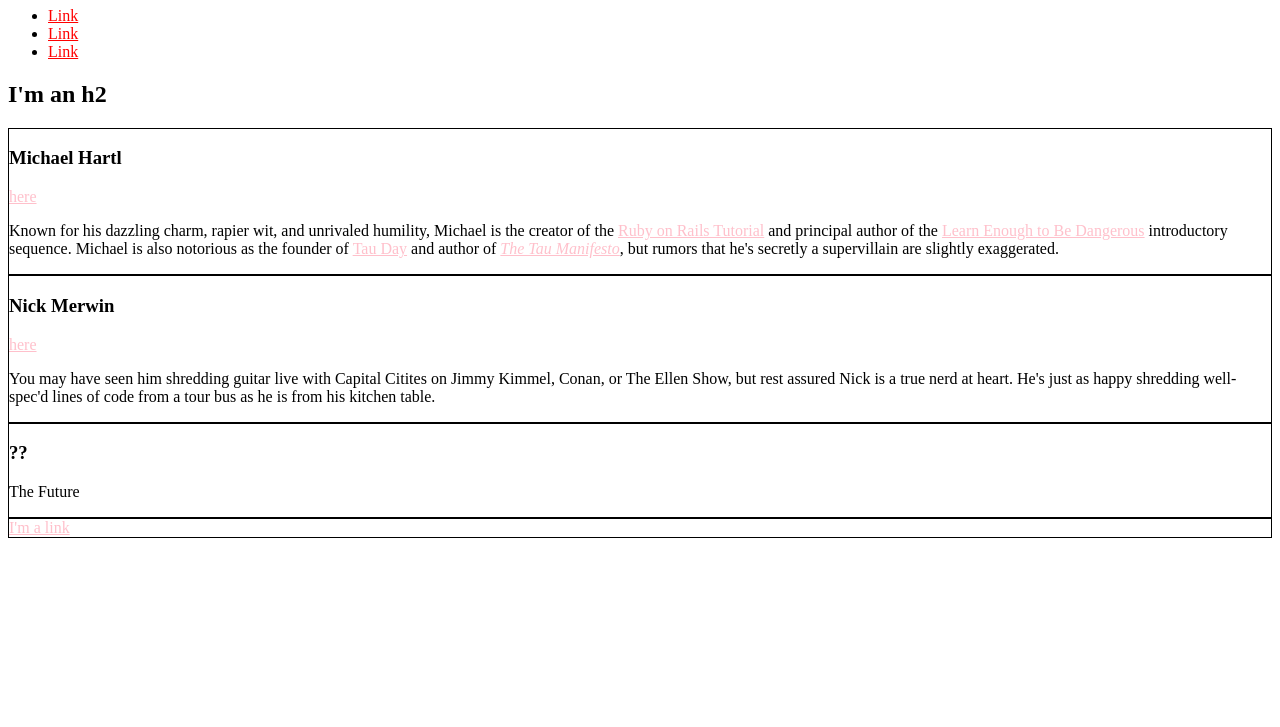
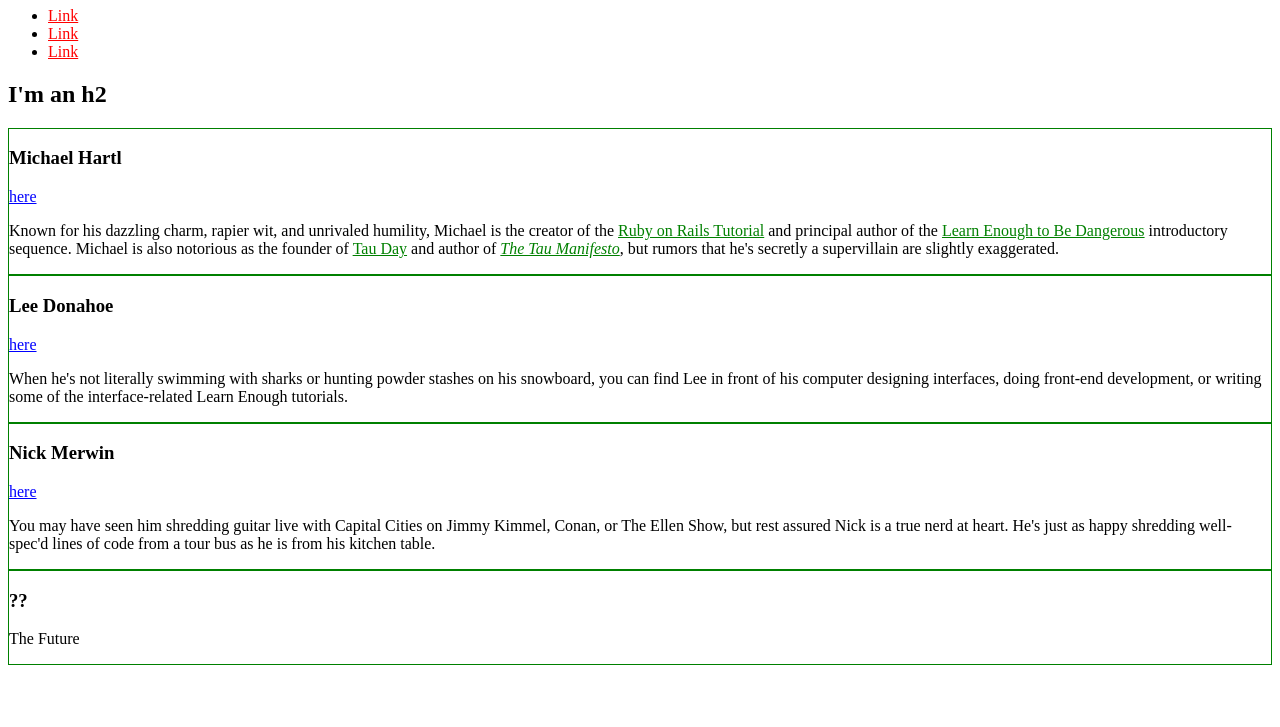
Before and after one commit to Laurel-Jasper/Laurel-Jasper.github.io, a plain HTML site: page index.html in a window 1280 px wide. Shown: the part 73-800 px from the top of the page. Drawn offline with Linux system fonts and the light colour scheme.

Commit message:
Add specific classes and styling to h1 and bio-box

```diff
--- a/index.html
+++ b/index.html
@@ -7,24 +7,33 @@
     <title>Test Page: Don't Panic</title>
 
     <style>
-
+        /* GLOBAL STYLES */
         a {
           color: red;
         }
 
+        /* SOCIAL STYLES */
+        .social-link {
+          color: blue;
+        }
+
+        /* BIO STYLES */
         .bio-box {
           border: 1px solid black;
         }
+        .bio-copy a {
+          color: green;
+        }
 
-        .bio-box a {
-            color: pink;
+        div.bio-box{
+            border: 1px solid green;
         }
 
       </style>
 
 </head>
 <body>
-    <h1>I'm an h1</h1>
+    <h1 class="social-link">I'm an h1</h1>
     <ul>
       <li>
         <a href="https://example.com/">Link</a>
@@ -39,17 +48,46 @@
     <h2>I'm an h2</h2>
     <div class="bio-box">
       <h3>Michael Hartl</h3>
-          <a href="https://twitter.com/mhartl">here</a>
+      <a href="https://twitter.com/mhartl" class="social-link">here</a>
+      <div class="bio-copy">
         <p>
-            Known for his dazzling charm, rapier wit, and unrivaled humility, Michael is the creator of the <a href="https://www.railstutorial.org/">Ruby on Rails Tutorial</a> and principal author of the <a href="https://learnenough.com/">Learn Enough to Be Dangerous</a> introductory sequence. Michael is also notorious as the founder of <a href="http://tauday.com/">Tau Day</a> and author of <a href="http://tauday.com/tau-manifesto"><em>The Tau Manifesto</em></a>, but rumors that he's secretly a supervillain are slightly exaggerated.
+          Known for his dazzling charm, rapier wit, and unrivaled humility,
+          Michael is the creator of the
+          <a href="https://www.railstutorial.org/">Ruby on Rails
+          Tutorial</a> and principal author of the
+          <a href="https://learnenough.com/">
+          Learn Enough to Be Dangerous</a> introductory sequence. Michael
+          is also notorious as the founder of
+          <a href="http://tauday.com/">Tau Day</a> and author of
+          <a href="http://tauday.com/tau-manifesto"><em>The Tau
+          Manifesto</em></a>, but rumors that he's secretly a supervillain
+          are slightly exaggerated.
         </p>
+      </div>
+    </div>
+    <div class="bio-box">
+      <h3>Lee Donahoe</h3>
+      <a href="https://twitter.com/leedonahoe" class="social-link">here</a>
+      <div class="bio-copy">
+        <p>
+          When he's not literally swimming with sharks or hunting powder
+          stashes on his snowboard, you can find Lee in front of his computer
+          designing interfaces, doing front-end development, or writing some of
+          the interface-related Learn Enough tutorials.
+        </p>
+      </div>
     </div>
     <div class="bio-box">
       <h3>Nick Merwin</h3>
-          <a href="https://twitter.com/nickmerwin">here</a>
+      <a href="https://twitter.com/nickmerwin" class="social-link">here</a>
+      <div class="bio-copy">
         <p>
-              You may have seen him shredding guitar live with Capital Citites on Jimmy Kimmel, Conan, or The Ellen Show, but rest assured Nick is a true nerd at heart. He's just as happy shredding well-spec'd lines of code from a tour bus as he is from his kitchen table.
+          You may have seen him shredding guitar live with Capital Cities on
+          Jimmy Kimmel, Conan, or The Ellen Show, but rest assured Nick is a
+          true nerd at heart. He's just as happy shredding well-spec'd lines
+          of code from a tour bus as he is from his kitchen table.
         </p>
+      </div>
     </div>
     <div class="bio-box">
       <h3>??</h3>
@@ -57,8 +95,5 @@
         The Future
       </p>
     </div>
-      <div class="bio-box alert">
-        <a href="https://example.com/">I'm a link</a>
-      </div>
 </body>
 </html>
```
Lines whose indentation alone changed are shown as unchanged.
